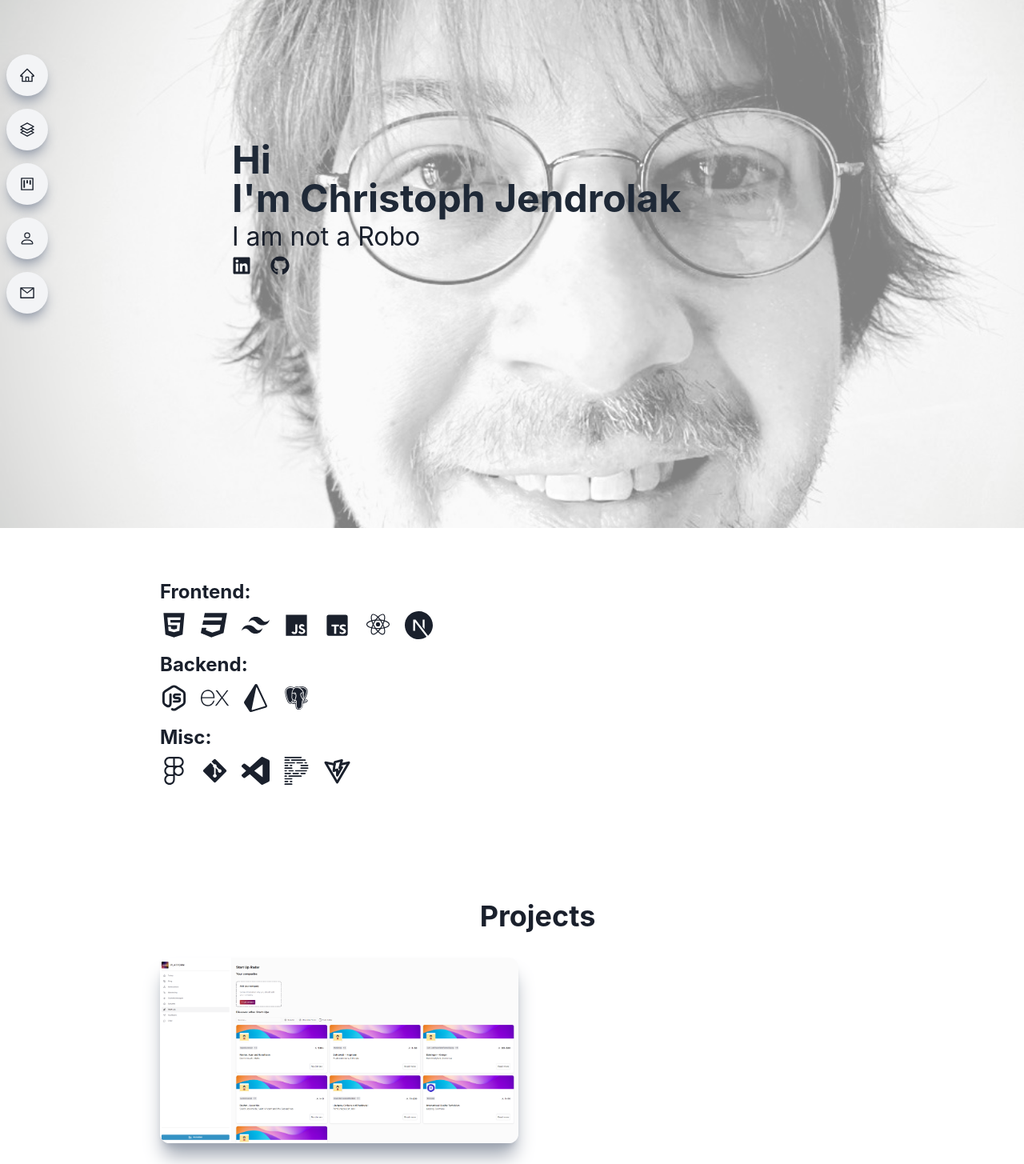
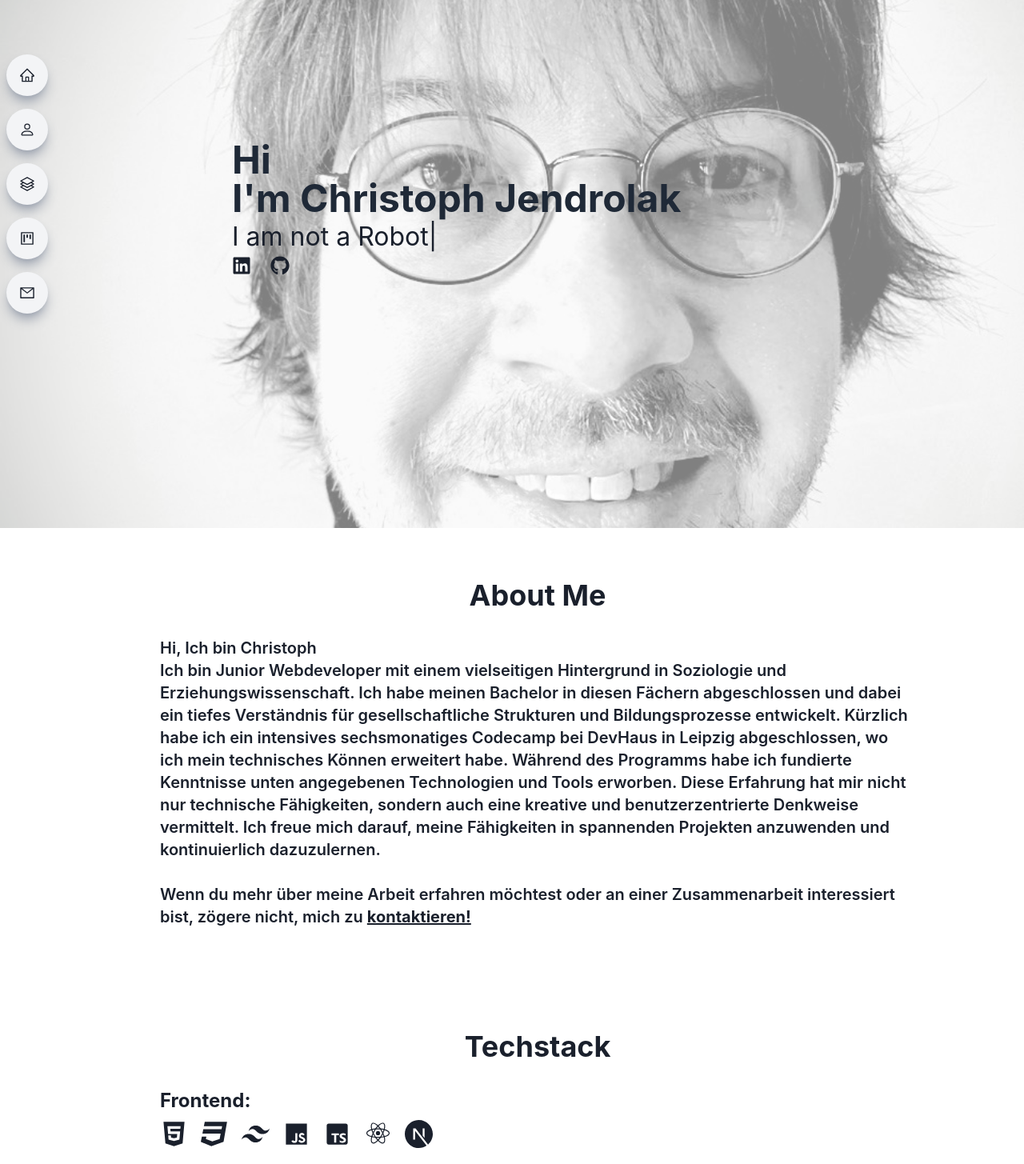
Before and after one commit to OhnoHub/jonaWebsite, a React (Vite) app in the folder aboutMe/: page / in a window 1280 px wide. Shown: the part 140-1595 px from the top of the page at 80% size. Built offline with nearby package versions, Linux system fonts and the light colour scheme.

Commit message:
about me part zugefügt

```diff
--- a/aboutMe/src/App.tsx
+++ b/aboutMe/src/App.tsx
@@ -4,12 +4,14 @@ import Sidenav from "./components/Sidenav";
 import "./index.css";
 import Contact from "./components/Contact";
 import Skill from "./components/Skill";
+import Aboutme from "./components/Aboutme";
 
 function App() {
   return (
     <div>
       <Sidenav />
       <Main />
+      <Aboutme />
       <Skill />
       <Projects />
       <Contact />
--- /dev/null
+++ b/aboutMe/src/components/Aboutme.tsx
@@ -0,0 +1,29 @@
+const Aboutme = () => {
+  return (
+    <div id="aboutme" className="max-w-[1040px] m-auto md:pl-20 p-4 py-16">
+      <h1 className="text-4xl font-bold text-center pb-8">About Me</h1>
+      <p className="text-xl font-semibold block">
+        Hi, Ich bin Christoph <br />
+        Ich bin Junior Webdeveloper mit einem vielseitigen Hintergrund in
+        Soziologie und Erziehungswissenschaft. Ich habe meinen Bachelor in
+        diesen Fächern abgeschlossen und dabei ein tiefes Verständnis für
+        gesellschaftliche Strukturen und Bildungsprozesse entwickelt. Kürzlich
+        habe ich ein intensives sechsmonatiges Codecamp bei DevHaus in Leipzig
+        abgeschlossen, wo ich mein technisches Können erweitert habe. Während
+        des Programms habe ich fundierte Kenntnisse unten angegebenen
+        Technologien und Tools erworben. Diese Erfahrung hat mir nicht nur
+        technische Fähigkeiten, sondern auch eine kreative und
+        benutzerzentrierte Denkweise vermittelt. Ich freue mich darauf, meine
+        Fähigkeiten in spannenden Projekten anzuwenden und kontinuierlich
+        dazuzulernen. <br /> <br /> Wenn du mehr über meine Arbeit erfahren
+        möchtest oder an einer Zusammenarbeit interessiert bist, zögere nicht,
+        mich zu{" "}
+        <a href="#contact" className="underline font-bold">
+          kontaktieren!
+        </a>
+      </p>
+    </div>
+  );
+};
+
+export default Aboutme;
--- a/aboutMe/src/components/Sidenav.tsx
+++ b/aboutMe/src/components/Sidenav.tsx
@@ -17,6 +17,7 @@ const Sidenav = () => {
   return (
     <div>
       <AiOutlineMenu
+        size={24}
         onClick={handleNav}
         className="fixed top-4 right-4 z-[99] md:hidden"
       />
@@ -29,6 +30,14 @@ const Sidenav = () => {
           >
             <AiOutlineHome size={20} />
             <span className="pl-4">Home</span>
+          </a>
+          <a
+            onClick={handleNav}
+            href="#aboutme"
+            className="w-[75%] flex justify-center items-center rounded-full shadow-lg bg-gray-100 shadow-gray-400 m-2 p-4 cursor-pointer hover:scale-110 ease-in duration-200"
+          >
+            <BsPerson size={20} />
+            <span className="pl-4">About me</span>
           </a>
           <a
             onClick={handleNav}
@@ -46,14 +55,7 @@ const Sidenav = () => {
             <AiOutlineProject size={20} />
             <span className="pl-4">Projects</span>
           </a>
-          <a
-            onClick={handleNav}
-            href="#main"
-            className="w-[75%] flex justify-center items-center rounded-full shadow-lg bg-gray-100 shadow-gray-400 m-2 p-4 cursor-pointer hover:scale-110 ease-in duration-200"
-          >
-            <BsPerson size={20} />
-            <span className="pl-4">Resume</span>
-          </a>
+
           <a
             onClick={handleNav}
             href="#contact"
@@ -73,6 +75,12 @@ const Sidenav = () => {
               <AiOutlineHome size={20} />
             </a>
             <a
+              href="#aboutme"
+              className="rounded-full shadow-lg bg-gray-100 shadow-gray-400 m-2 p-4 cursor-pointer hover:scale-110 ease-in duration-300"
+            >
+              <BsPerson size={20} />
+            </a>
+            <a
               href="#skill"
               className="rounded-full shadow-lg bg-gray-100 shadow-gray-400 m-2 p-4 cursor-pointer hover:scale-110 ease-in duration-300"
             >
@@ -84,12 +92,7 @@ const Sidenav = () => {
             >
               <AiOutlineProject size={20} />
             </a>
-            <a
-              href="#main"
-              className="rounded-full shadow-lg bg-gray-100 shadow-gray-400 m-2 p-4 cursor-pointer hover:scale-110 ease-in duration-300"
-            >
-              <BsPerson size={20} />
-            </a>
+
             <a
               href="#contact"
               className="rounded-full shadow-lg bg-gray-100 shadow-gray-400 m-2 p-4 cursor-pointer hover:scale-110 ease-in duration-300"
--- a/aboutMe/src/components/Skill.tsx
+++ b/aboutMe/src/components/Skill.tsx
@@ -19,7 +19,8 @@ import { TbBrandNodejs, TbBrandVite } from "react-icons/tb";
 const Skill = () => {
   return (
     <div id="skill" className="max-w-[1040px] m-auto md:pl-20 p-4 py-16">
-      <h1 className="text-2xl font-bold">Frontend:</h1>
+      <h1 className="text-4xl font-bold text-center pb-8">Techstack</h1>
+      <h2 className="text-2xl font-bold">Frontend:</h2>
       <div className="flex gap-4 mt-2 mb-4">
         <FaHtml5
           className="cursor-pointer hover:scale-110 ease-in duration-300"
```
